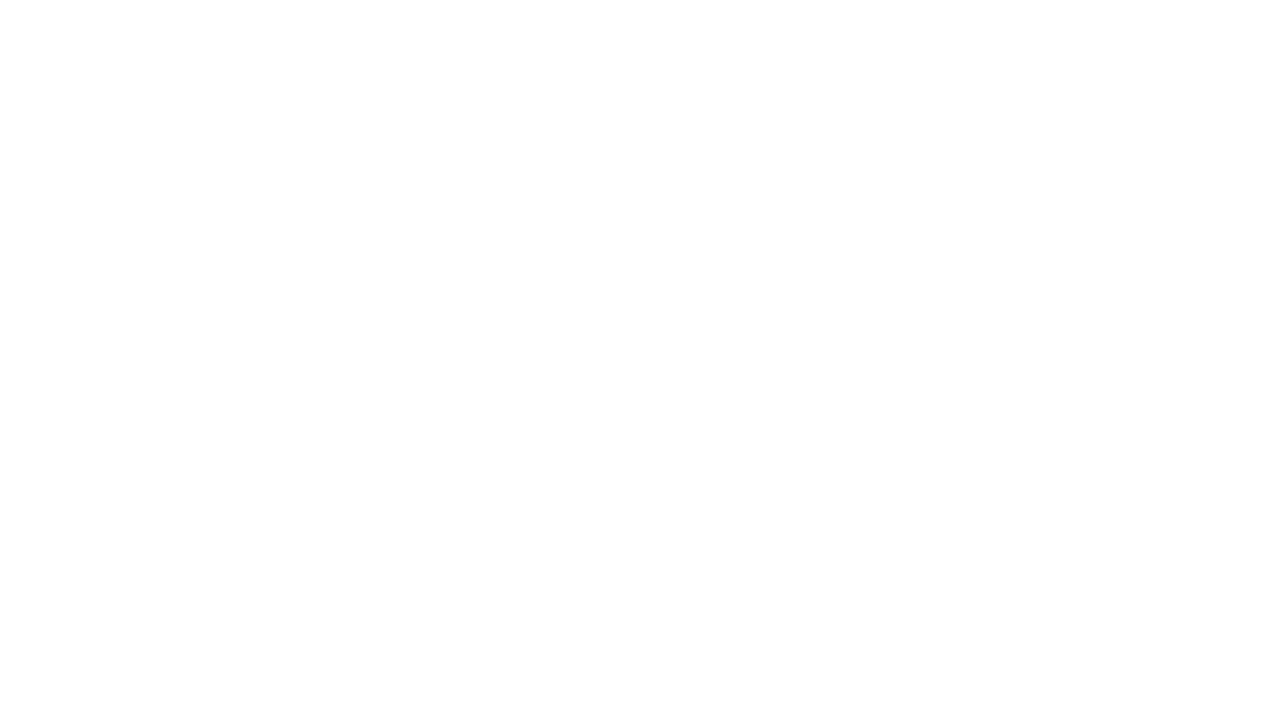
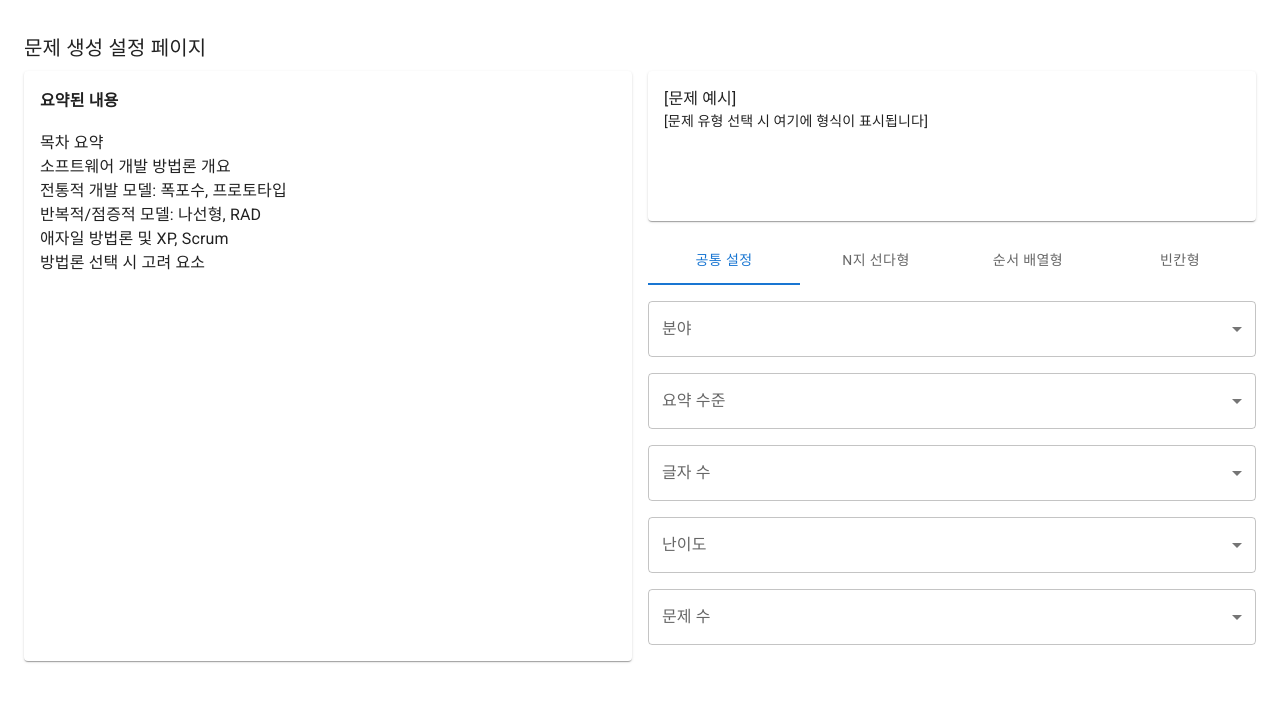
Before and after one commit to ssong77/qureka, a React (Vite) app: page /question-create in a window 1280 px wide. Before the commit this address had no page. Shown: the top 702 px of the page. Built offline with nearby package versions, Linux system fonts and the light colour scheme.

Commit message:
문제 생사ㅓㅇ서어섯엇ㅇ

```diff
--- /dev/null
+++ b/src/pages/QuestionCreatePage.tsx
@@ -0,0 +1,89 @@
+import React, { useState } from 'react';
+import {
+  Box, Typography, Grid, Paper, Tabs, Tab,
+  FormControl, InputLabel, Select, MenuItem, Container
+} from '@mui/material';
+
+function QuestionCreatePage() {
+  const [selectedTab, setSelectedTab] = useState(0);
+
+  const handleTabChange = (event, newValue) => {
+    setSelectedTab(newValue);
+  };
+
+  const renderSelect = (label, options) => (
+    <FormControl fullWidth sx={{ mb: 2 }}>
+      <InputLabel>{label}</InputLabel>
+      <Select defaultValue="">
+        {options.map((opt) => (
+          <MenuItem key={opt} value={opt}>{opt}</MenuItem>
+        ))}
+      </Select>
+    </FormControl>
+  );
+
+  const renderRightSideContent = () => {
+    return (
+      <>
+        <Paper sx={{ p: 2, mb: 2, height: 150 }}>
+          <Typography>[문제 예시]</Typography>
+          <Typography variant="body2">[문제 유형 선택 시 여기에 형식이 표시됩니다]</Typography>
+        </Paper>
+
+        <Tabs value={selectedTab} onChange={handleTabChange} variant="fullWidth" sx={{ mb: 2 }}>
+          <Tab label="공통 설정" />
+          <Tab label="N지 선다형" />
+          <Tab label="순서 배열형" />
+          <Tab label="빈칸형" />
+        </Tabs>
+
+        {selectedTab === 0 && (
+          <>
+            {renderSelect('분야', ['언어', '과학', '사회', '경제', '인문학', '종교', '철학', '공학'])}
+            {renderSelect('요약 수준', ['고등학생', '대학생'])}
+            {renderSelect('글자 수', ['200-500자'])}
+            {renderSelect('난이도', ['고등학생', '대학생'])}
+            {renderSelect('문제 수', ['1', '2', '3', '4', '5'])}
+          </>
+        )}
+        {selectedTab === 1 && (
+          <>
+            {renderSelect('보기 수', ['4', '5'])}
+            {renderSelect('보기 형식', ['단답형', '문장형'])}
+          </>
+        )}
+        {selectedTab === 2 && (
+          <>
+            {renderSelect('선택지 수', ['3', '4', '5', '6'])}
+          </>
+        )}
+        {selectedTab === 3 && (
+          <>
+            {renderSelect('빈칸 수', ['1', '2'])}
+          </>
+        )}
+      </>
+    );
+  };
+
+  return (
+    <Container maxWidth="xl" sx={{ py: 4 }}>
+      <Typography variant="h6" gutterBottom>문제 생성 설정 페이지</Typography>
+      <Grid container spacing={2}>
+        <Grid item xs={12} md={6}>
+          <Paper sx={{ height: '100%', p: 2, overflowY: 'auto', minHeight: 500 }}>
+            <Typography variant="subtitle1" fontWeight="bold" mb={2}>요약된 내용</Typography>
+            <Box sx={{ whiteSpace: 'pre-line' }}>
+              목차 요약{`\n`}소프트웨어 개발 방법론 개요{`\n`}전통적 개발 모델: 폭포수, 프로토타입{`\n`}반복적/점증적 모델: 나선형, RAD{`\n`}애자일 방법론 및 XP, Scrum{`\n`}방법론 선택 시 고려 요소
+            </Box>
+          </Paper>
+        </Grid>
+        <Grid item xs={12} md={6}>
+          {renderRightSideContent()}
+        </Grid>
+      </Grid>
+    </Container>
+  );
+}
+
+export default QuestionCreatePage;
--- a/src/pages/UploadPage.tsx
+++ b/src/pages/UploadPage.tsx
@@ -4,11 +4,13 @@ import {
   FormControl, InputLabel, Button, Tabs, Tab, Paper
 } from '@mui/material';
 import { CloudUpload } from '@mui/icons-material';
+import { useNavigate } from 'react-router-dom';
 
 function UploadPage() {
   const [tab, setTab] = useState(0);
   const [fileName, setFileName] = useState<string | null>(null);
   const [summary, setSummary] = useState(''); // 요약 결과 상태
+  const navigate = useNavigate();
 
   const handleTabChange = (event: React.SyntheticEvent, newValue: number) => {
     setTab(newValue);
@@ -149,7 +151,6 @@ function UploadPage() {
             <Tab label="핵심 요약" />
             <Tab label="주제 요약" />
             <Tab label="목차 요약" />
-            <Tab label="목차 요약" />
             <Tab label="키워드 요약" />
           </Tabs>
         </Box>
@@ -169,7 +170,12 @@ function UploadPage() {
                 <Button variant="outlined" color="primary">요약 내용 변경</Button>
               </Grid>
               <Grid item>
-                <Button variant="contained" color="primary">문제 생성</Button>
+                <Button
+                  variant="contained"
+                  color="primary"
+                  onClick={() => navigate('/question-create')}>
+                  문제 생성
+                </Button>
               </Grid>
             </Grid>
           )}
--- a/src/routes/AppRouter.tsx
+++ b/src/routes/AppRouter.tsx
@@ -4,13 +4,15 @@ import Home from '../pages/Home';
 
 import Login from '../pages/Login';
 import UploadPage from '../pages/UploadPage';
-
+import QuestionCreatePage from '../pages/QuestionCreatePage';
 function AppRouter() {
   return (
     <Routes>
       <Route path="/" element={<Home />} />
       <Route path="/login" element={<Login />} />
       <Route path="/upload" element={<UploadPage />} />
+      <Route path="/question-create" element={<QuestionCreatePage />} />
+
     </Routes>
   );
 }
```
